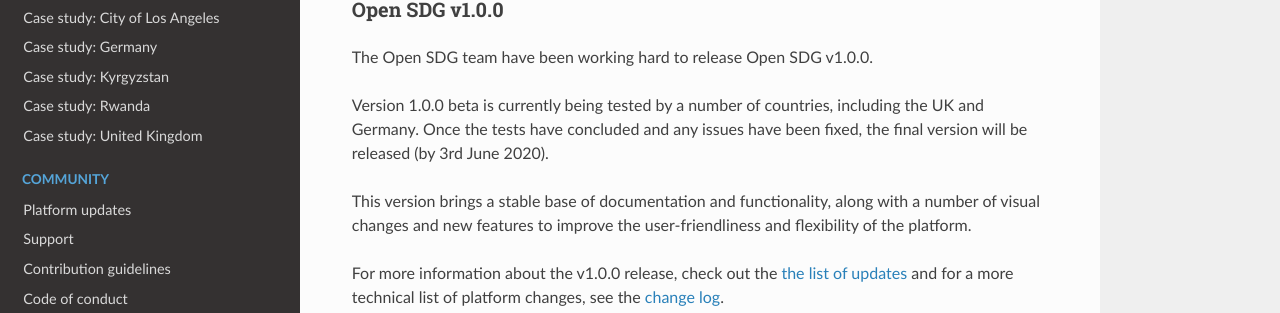
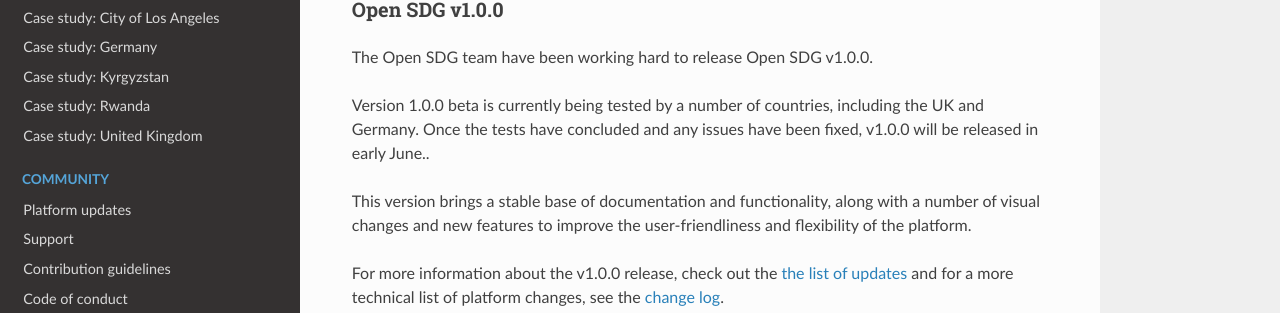
Before and after one commit to open-sdg/open-sdg, an MkDocs documentation site: the page built from docs/news-and-events.md, in a window 1280 px wide and 1029 px high. Shown: the part 220-533 px from the top of the window. Built offline with MkDocs 1.6.1, drawn with Linux system fonts in a browser that asks for light colours; nearby versions of some CDN libraries; old or Windows-style settings are respelled for this version of MkDocs.

Commit message:
Update news-and-events.md

```diff
--- a/docs/news-and-events.md
+++ b/docs/news-and-events.md
@@ -6,7 +6,7 @@
 
 The Open SDG team have been working hard to release Open SDG v1.0.0.
 
-Version 1.0.0 beta is currently being tested by a number of countries, including the UK and Germany. Once the tests have concluded and any issues have been fixed, the final version will be released (by 3rd June 2020).
+Version 1.0.0 beta is currently being tested by a number of countries, including the UK and Germany. Once the tests have concluded and any issues have been fixed, v1.0.0 will be released in early June..
 
 This version brings a stable base of documentation and functionality, along with a number of visual changes and new features to improve the user-friendliness and flexibility of the platform.
 
```
